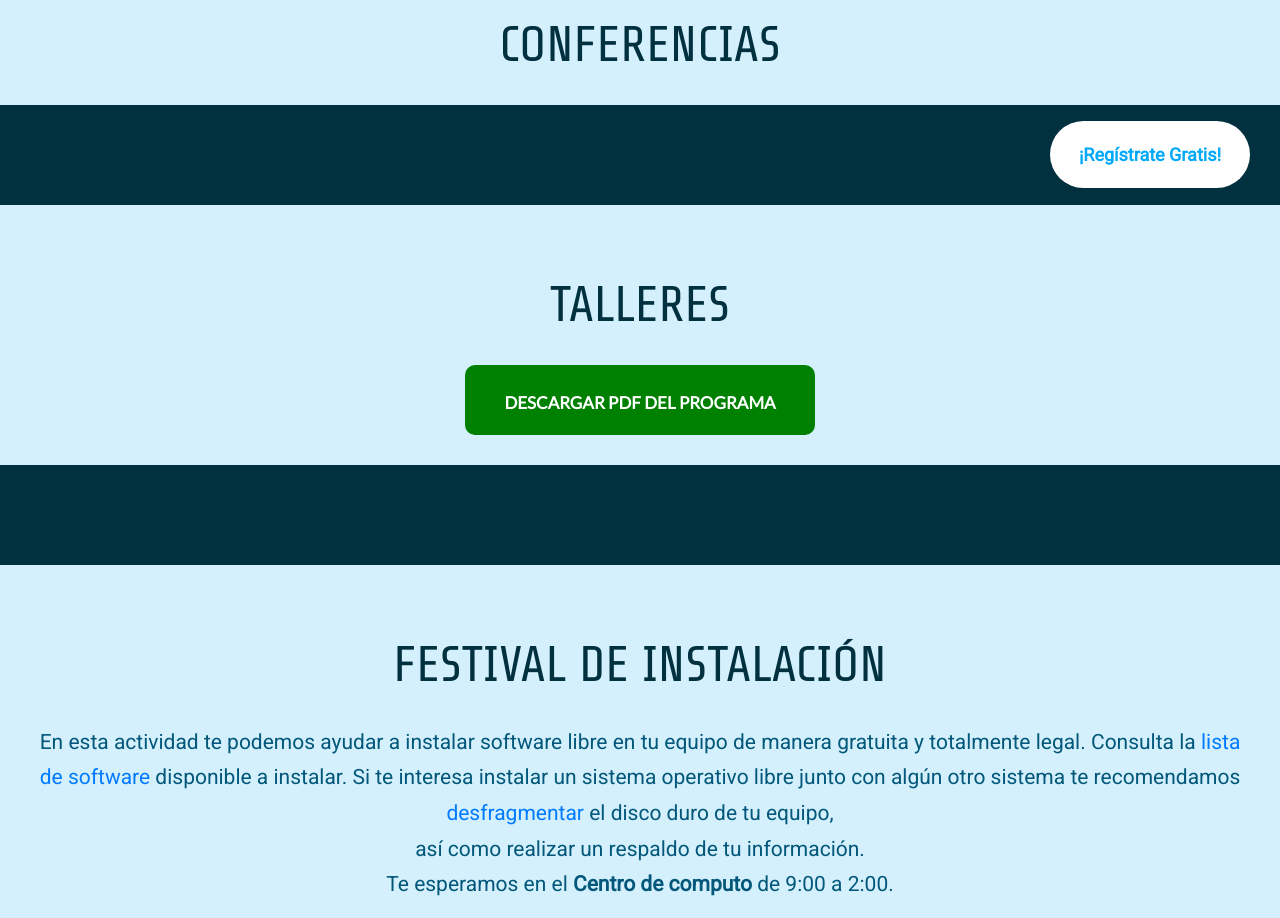
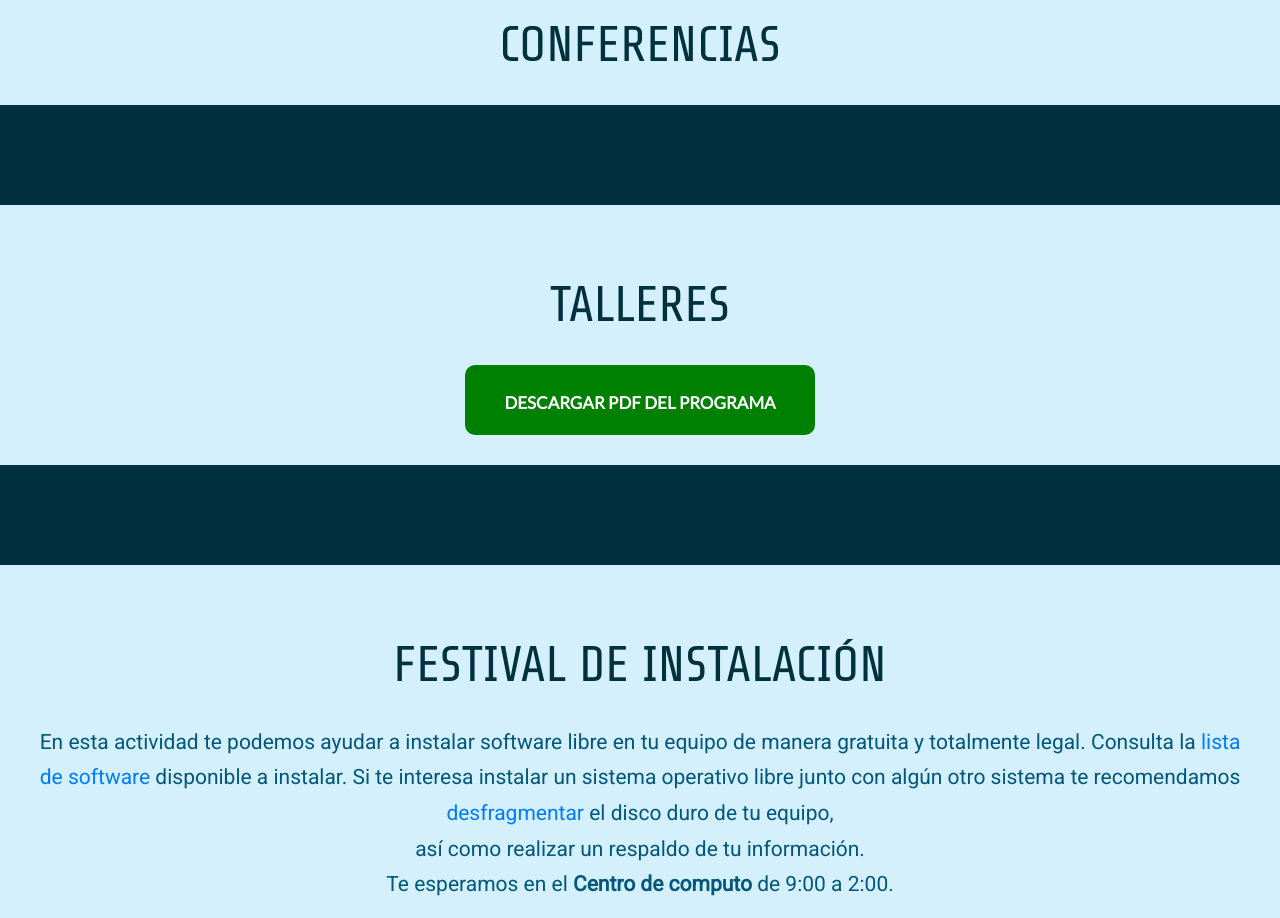
Before and after one commit to FliSolTantoyuca/page, a plain HTML site: page index.html in a window 1280 px wide. Shown: the part 1100-2018 px from the top of the page. Drawn offline with nearby package versions, Linux system fonts and the light colour scheme.

Commit message:
Edit views

```diff
--- a/index.html
+++ b/index.html
@@ -94,11 +94,13 @@
   </div>
 
   <div class="band-register">
-    <a href="https://flisol.acatlan.unam.mx/registro/#/login" target="_blank">
+    <!--
+      <a href="#" target="_blank">
     <div class="">
         ¡Regístrate Gratis!
     </div>
   </a>
+    -->
   </div>
 
   <h1 id="talleres" class="encab">talleres</h1>
```
